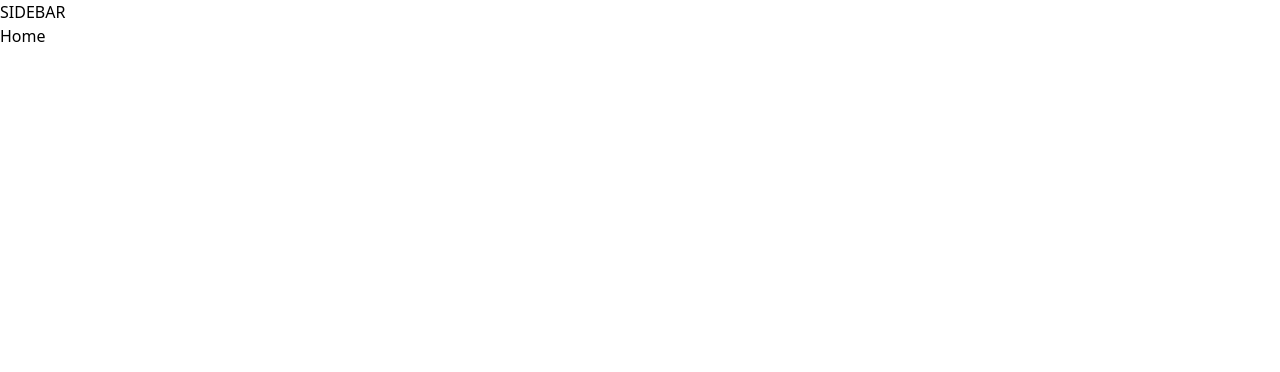
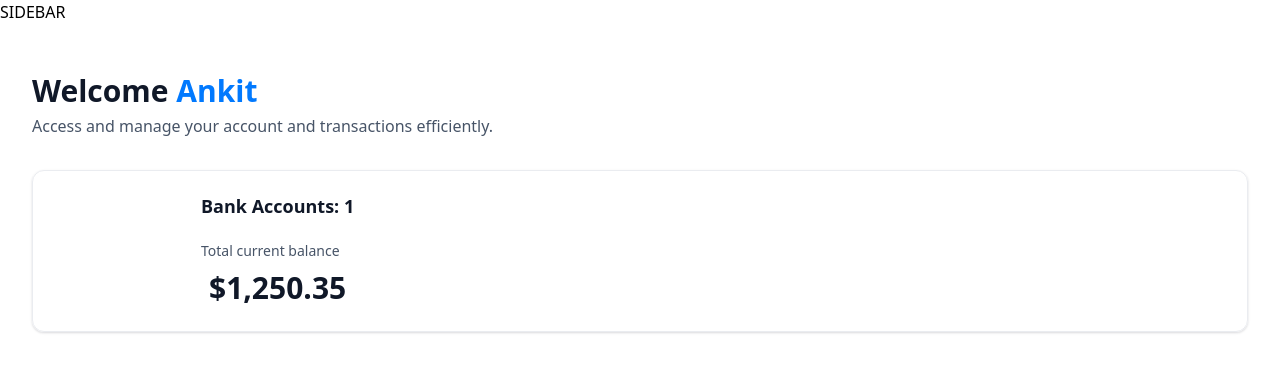
Before and after one commit to ankitnimje/next-bank, a Next.js app: page / in a window 1280 px wide. Shown: the top 372 px of the page. Built offline with nearby package versions, Linux system fonts and the light colour scheme.

Commit message:
add header template with mock data

```diff
--- a/app/(root)/page.tsx
+++ b/app/(root)/page.tsx
@@ -1,8 +1,32 @@
+import HeaderBox from '@/components/HeaderBox'
+import TotalBalanceBox from '@/components/TotalBalanceBox'
 import React from 'react'
 
 const Home = () => {
+
+  const loggedIn = {
+    firstName: 'Ankit'
+  }
+
   return (
-    <div>Home</div>
+    <section className='home'>
+      <div className="home-content">
+        <header className='home-header'>
+          <HeaderBox
+            type='greeting'
+            title="Welcome"
+            user={loggedIn?.firstName || 'Guest'}
+            subtext="Access and manage your account and transactions efficiently."
+          />
+
+          <TotalBalanceBox
+            accounts={[]}
+            totalBanks={1}
+            totalCurrentBalance={1250.35}
+          />
+        </header>
+      </div>
+    </section>
   )
 }
 
--- /dev/null
+++ b/components/HeaderBox.tsx
@@ -0,0 +1,17 @@
+import React from 'react'
+
+
+const HeaderBox = ({type = 'title', title, user, subtext}: HeaderBoxProps) => {
+  return (
+    <div className='header-box'>
+        <h1 className='header-box-title'>{title}
+        {type === 'greeting' && (
+            <span className='text-bankGradient'>&nbsp;{user}</span>
+        )}
+        </h1>
+        <p className='header-box-subtext'>{subtext}</p>
+    </div>
+  )
+}
+
+export default HeaderBox
--- /dev/null
+++ b/components/TotalBalanceBox.tsx
@@ -0,0 +1,27 @@
+import { formatAmount } from "@/lib/utils";
+import React from "react";
+
+const TotalBalanceBox = ({
+  accounts = [],
+  totalBanks,
+  totalCurrentBalance,
+}: TotlaBalanceBoxProps) => {
+  return (
+    <section className="total-balance">
+      <div className="total-balance-chart">
+        {/* Todo: Implement Donoughnut chart */}
+      </div>
+      <div className="flex flex-col gap-6">
+        <h2 className="header-2">Bank Accounts: {totalBanks}</h2>
+        <div className="flex flex-col gap-2">
+          <p className="total-balance-label">Total current balance</p>
+          <p className="total-balance-amount flex-center gap-2">
+            {formatAmount(totalCurrentBalance)}
+          </p>
+        </div>
+      </div>
+    </section>
+  );
+};
+
+export default TotalBalanceBox;
--- a/package.json
+++ b/package.json
@@ -3,7 +3,7 @@
   "version": "0.1.0",
   "private": true,
   "scripts": {
-    "dev": "next dev",
+    "dev": "PORT=3005 next dev",
     "build": "next build",
     "start": "next start",
     "lint": "next lint"
```
